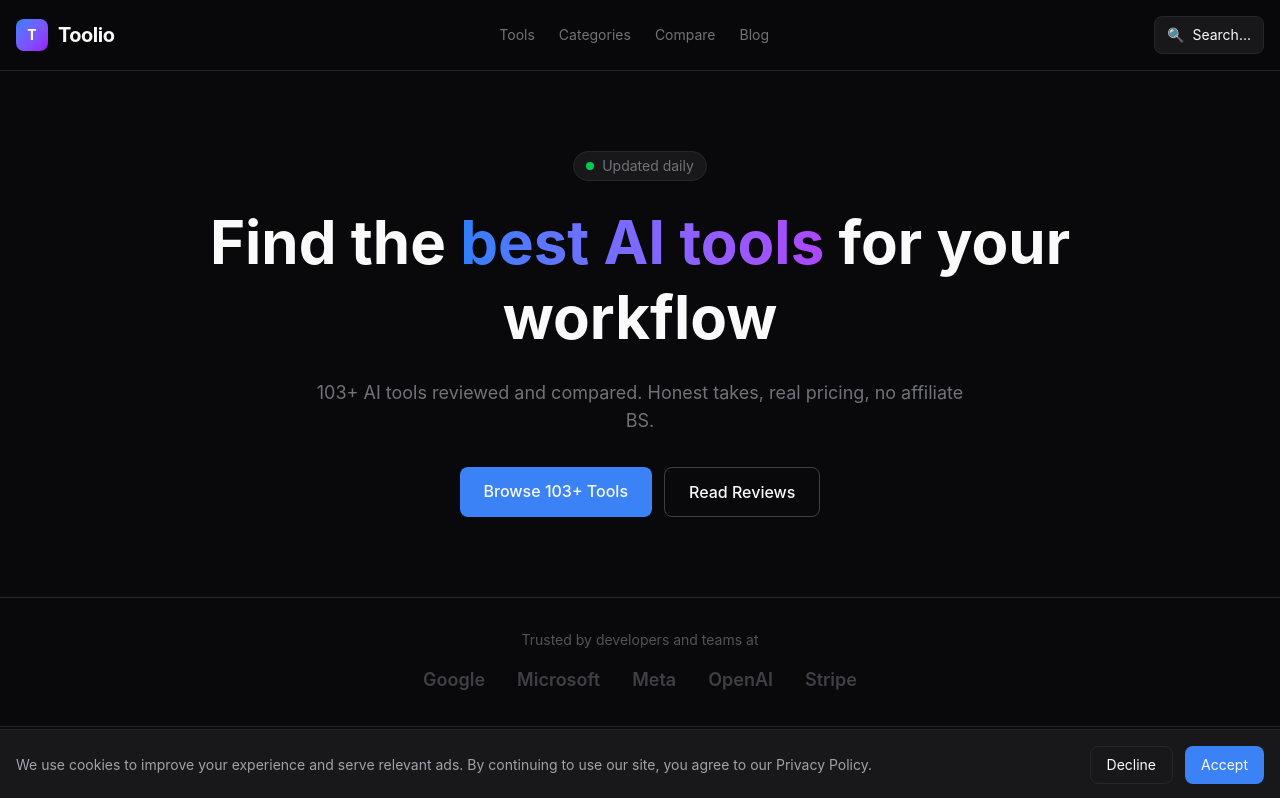
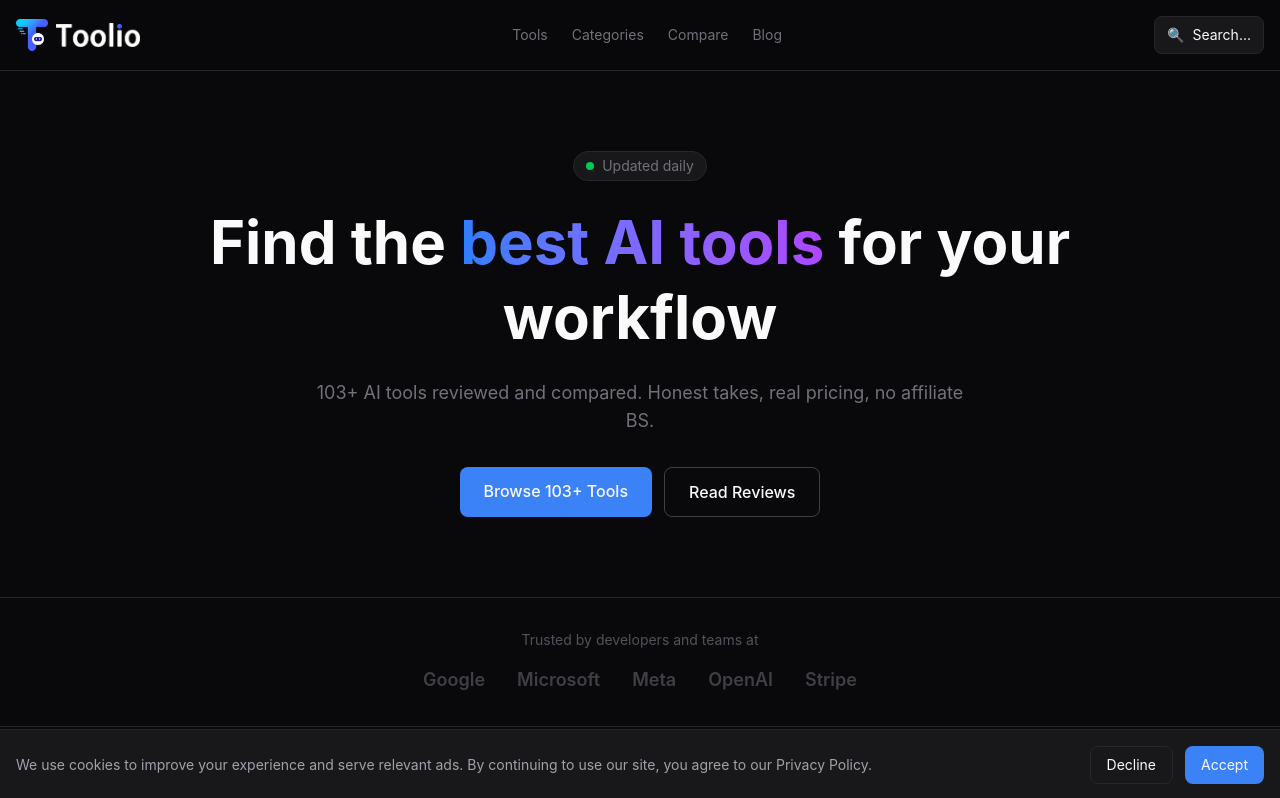
Before and after one commit to cjytg/ai-tools-directory, a Next.js app: page / in a window 1280 px wide. Shown: the top 798 px of the page. Built offline with nearby package versions, Linux system fonts and the light colour scheme.

Commit message:
Add custom logo images (logo.png, toolio.png)

```diff
--- a/src/app/layout.tsx
+++ b/src/app/layout.tsx
@@ -56,11 +56,9 @@
       <body className="antialiased">
         <header className="border-b border-[#27272a] bg-[#09090b]/80 backdrop-blur-sm sticky top-0 z-50">
           <div className="max-w-7xl mx-auto px-4 py-4 flex items-center justify-between">
-            <Link href="/" className="flex items-center gap-2.5 group">
-              <div className="w-8 h-8 bg-gradient-to-br from-blue-500 to-purple-600 rounded-lg flex items-center justify-center text-white font-bold text-sm group-hover:scale-105 transition-transform">
-                T
-              </div>
-              <span className="text-xl font-bold tracking-tight">Toolio</span>
+            <Link href="/" className="flex items-center gap-2 group">
+              <img src="/logo.png" alt="Toolio" width={32} height={32} className="group-hover:scale-105 transition-transform" />
+              <img src="/toolio.png" alt="Toolio" height={24} className="h-6 w-auto" />
             </Link>
             <nav className="hidden md:flex items-center gap-6 text-sm text-[#71717a]">
               <Link href="/tools" className="hover:text-white transition">Tools</Link>
@@ -85,8 +83,8 @@
             <div className="grid grid-cols-2 md:grid-cols-4 gap-8 mb-8">
               <div>
                 <div className="flex items-center gap-2 mb-4">
-                  <div className="w-6 h-6 bg-gradient-to-br from-blue-500 to-purple-600 rounded flex items-center justify-center text-white text-xs font-bold">T</div>
-                  <span className="font-bold">Toolio</span>
+                  <img src="/logo.png" alt="Toolio" width={24} height={24} />
+                  <img src="/toolio.png" alt="Toolio" height={20} className="h-5 w-auto" />
                 </div>
                 <p className="text-sm text-[#71717a]">Find the best AI tools. Honest reviews, real pricing.</p>
               </div>
```
Also changed, not shown: public/logo.png (added), public/toolio.png (added).
